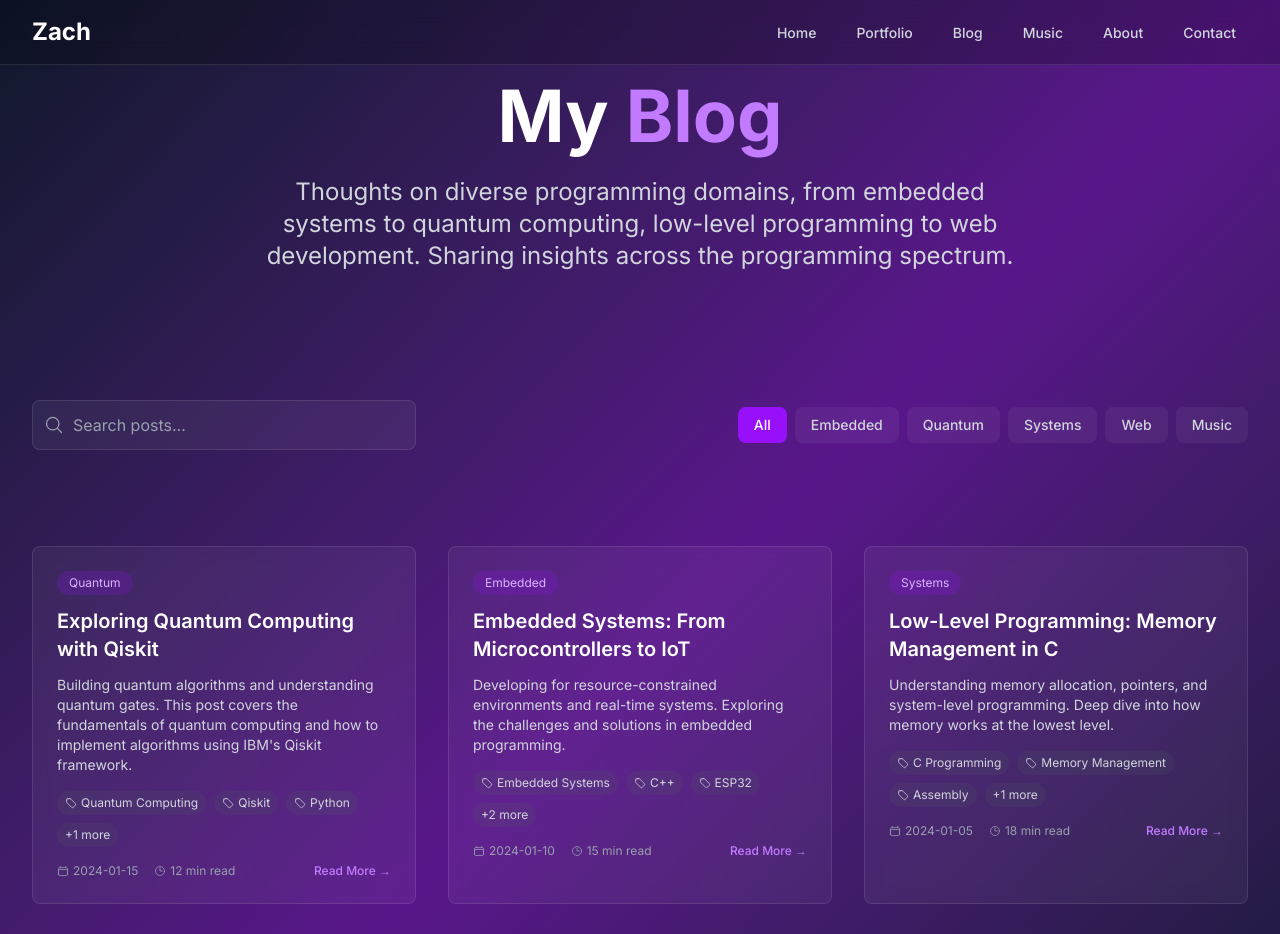
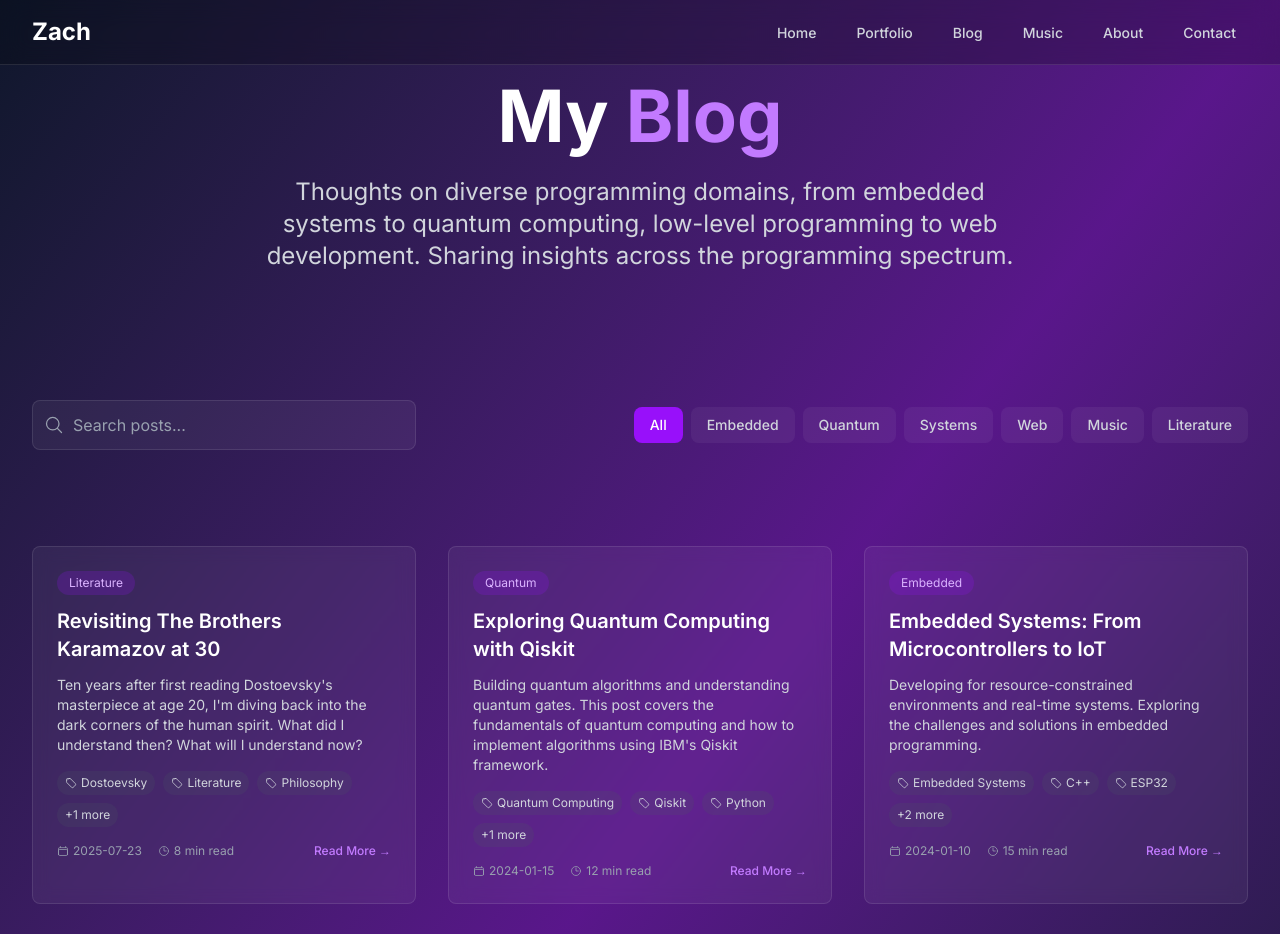
Before and after one commit to zach1020/zachbohlcom, a Next.js app: page /blog in a window 1280 px wide. Shown: the top 934 px of the page. Built offline with nearby package versions, Linux system fonts and the light colour scheme.

Commit message:
Added my first blog post

```diff
--- a/src/app/blog/[slug]/page.tsx
+++ b/src/app/blog/[slug]/page.tsx
@@ -13,6 +13,55 @@ import {
 
 // This is where you'll add your blog posts
 const blogPosts = [
+  {
+    slug: "revisiting-brothers-karamazov",
+    title: "Revisiting The Brothers Karamazov at 30",
+    content: `# Revisiting The Brothers Karamazov at 30
+
+Ten years ago, at the age of 20, during a college gap year, I cracked open one of the finest works of literature humanity has ever produced. Did I understand it? Will I understand it now?
+
+The Brothers Karamazov by Fyodor Dostoevsky is a beast. Tipping the scales at around 900 pages, it's a seminal work of Russian literature—and it belongs on every bookshelf. Dostoevsky doesn't pull punches. He dives headfirst into some of the darkest corners of the human spirit. He paints a gloomy portrait of a fallen people, divorced from their maker (whoever that may be), and spins a tangled thread of story, polemic, philosophy, and like… a bajillion different Russian names. He wrestles with faith, evil, Orthodoxy, God, family, murder, guilt—you know, light stuff.
+
+I remember one special night clearly: Ivan's final conversation with the devil. I was sitting in a diner, sipping coffee around 1 AM. (Need I say more?) The electricity in that passage was palpable. I don't remember all the details—just the tone, the dread, the brilliance. I sat there, probably on my third refill, that sticky Texas summer, following Dostoevsky to some Orthodox purgatory, thinking about the decent man who had to walk a quadrillion miles to heaven.
+
+Did I get it? What did it mean to me at the time?
+
+I'm not sure. I don't consider myself religious. I have a spiritual side, sure, but I've never really believed in anything beyond what we can touch, see, or measure.
+
+It's not that I'm some Reddit atheist man-baby—far from it—but if we're using Christian terms, I suppose you could say I've always "struggled with faith."
+
+I've dabbled in other traditions too—Hinduism among them. There's a lot I admire in it: the architecture, the mythos, the devotion. But it never quite clicked. Not in the way I hoped.
+
+This blog post isn't me fishing for faith—or even intending to find it. It's a retrospective. A breadcrumb in the forest. A mental note to self:
+
+Ten years ago, I read The Brothers Karamazov. So what?
+
+So what, indeed.
+
+I don't remember much of it, to be honest. But I do remember the feeling. And that matters. It wasn't a book I "got" the first time around—but it did something to me. And now, at 30, I'm wondering what else it might have to say.
+
+Back in my late teens and early twenties, I considered myself a Dostoevsky fan (as many young men do). I'd love to say I was on the bandwagon before Jordan Peterson was a thing—but that's not important. Whatever gets people to pick up great art—even if it's cliché—has value.
+
+But this isn't about Jordan Peterson. Or Carl Jung. Or the chimps.
+
+This is about me, revisiting a book that loomed large in my intellectual and spiritual development. A book I read when I thought I had questions. And now, ten years later, I know I do.
+
+It's been a bumpy ride—these past ten years. (I'm even thinking of writing a memoir.) Life threw some wild stuff at me. Some of it heartbreaking. Some of it hilarious. All of it, I think, worth writing down.
+
+A retrospective at the ripe old age of 30 might seem gauche, but here I am. And if something I write resonates with someone else out there, then great. I've never made music or written to get rich and famous. I just want to make cool shit for my bros.
+
+So, yeah. What are you reading?
+
+Me? I'm reading Dostoevsky.
+
+Again.
+
+I'll let you know how it goes.`,
+    date: "2025-07-23",
+    readTime: "8 min read",
+    category: "Literature",
+    tags: ["Dostoevsky", "Literature", "Philosophy", "Personal Growth"]
+  },
   {
     slug: "music-visualizer-web-audio-api",
     title: "Building a Music Visualizer with Web Audio API",
--- a/src/app/blog/page.tsx
+++ b/src/app/blog/page.tsx
@@ -16,6 +16,15 @@ export default function Blog() {
   const [selectedCategory, setSelectedCategory] = useState('All');
 
   const blogPosts = [
+    {
+      title: "Revisiting The Brothers Karamazov at 30",
+      excerpt: "Ten years after first reading Dostoevsky's masterpiece at age 20, I'm diving back into the dark corners of the human spirit. What did I understand then? What will I understand now?",
+      slug: "revisiting-brothers-karamazov",
+      date: "2025-07-23",
+      readTime: "8 min read",
+      category: "Literature",
+      tags: ["Dostoevsky", "Literature", "Philosophy", "Personal Growth"]
+    },
     {
       title: "Exploring Quantum Computing with Qiskit",
       excerpt: "Building quantum algorithms and understanding quantum gates. This post covers the fundamentals of quantum computing and how to implement algorithms using IBM's Qiskit framework.",
@@ -72,7 +81,7 @@ export default function Blog() {
     }
   ];
 
-  const categories = ["All", "Embedded", "Quantum", "Systems", "Web", "Music"];
+  const categories = ["All", "Embedded", "Quantum", "Systems", "Web", "Music", "Literature"];
 
   const filteredPosts = blogPosts.filter(post => {
     const matchesSearch = post.title.toLowerCase().includes(searchTerm.toLowerCase()) ||
--- a/src/app/page.tsx
+++ b/src/app/page.tsx
@@ -15,6 +15,12 @@ export default function Home() {
 
   const recentPosts = [
     {
+      title: "Revisiting The Brothers Karamazov at 30",
+      excerpt: "Ten years after first reading Dostoevsky's masterpiece at age 20, I'm diving back into the dark corners of the human spirit. What did I understand then? What will I understand now?",
+      date: "2025-07-23",
+      slug: "revisiting-brothers-karamazov"
+    },
+    {
       title: "Exploring Quantum Computing with Qiskit",
       excerpt: "Building quantum algorithms and understanding quantum gates...",
       date: "2024-01-15",
@@ -25,12 +31,6 @@ export default function Home() {
       excerpt: "Developing for resource-constrained environments and real-time systems...",
       date: "2024-01-10",
       slug: "embedded-systems-iot"
-    },
-    {
-      title: "Low-Level Programming: Memory Management in C",
-      excerpt: "Understanding memory allocation, pointers, and system-level programming...",
-      date: "2024-01-05",
-      slug: "low-level-programming-c"
     }
   ];
 
```
